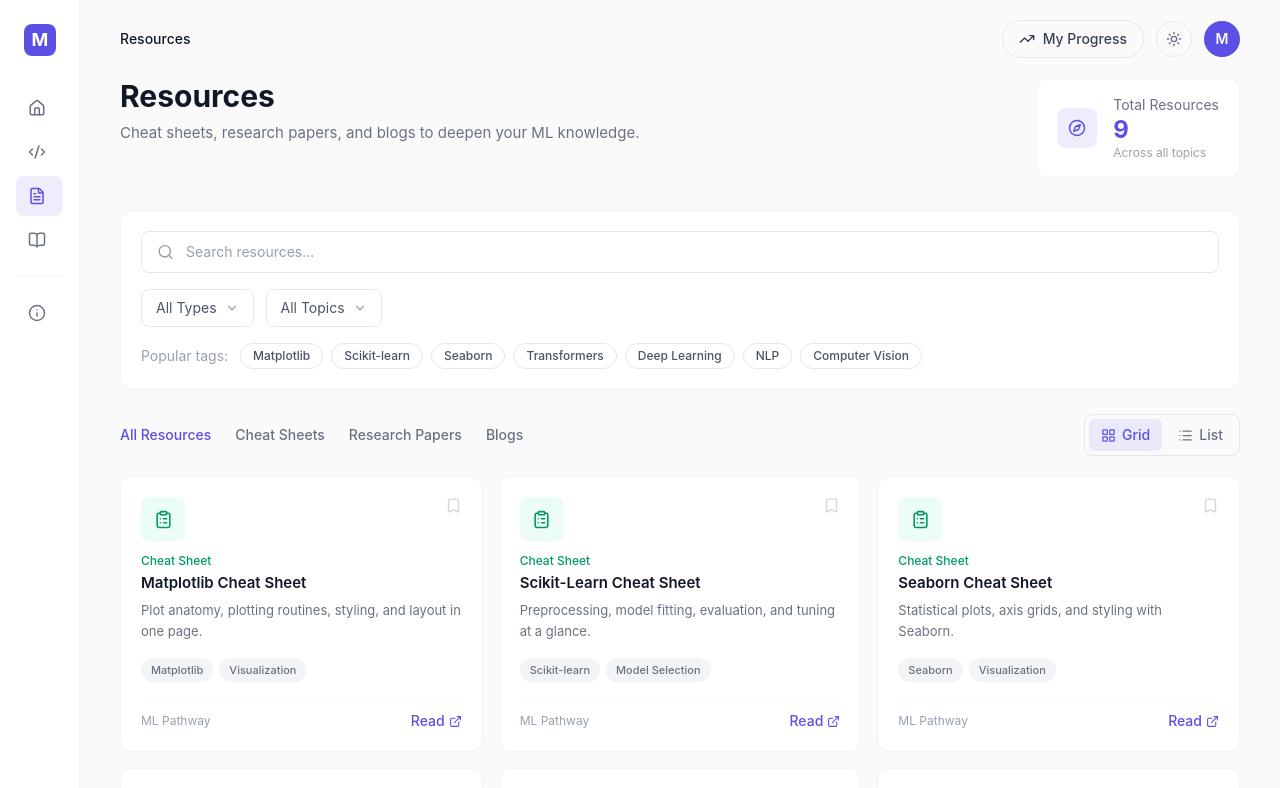
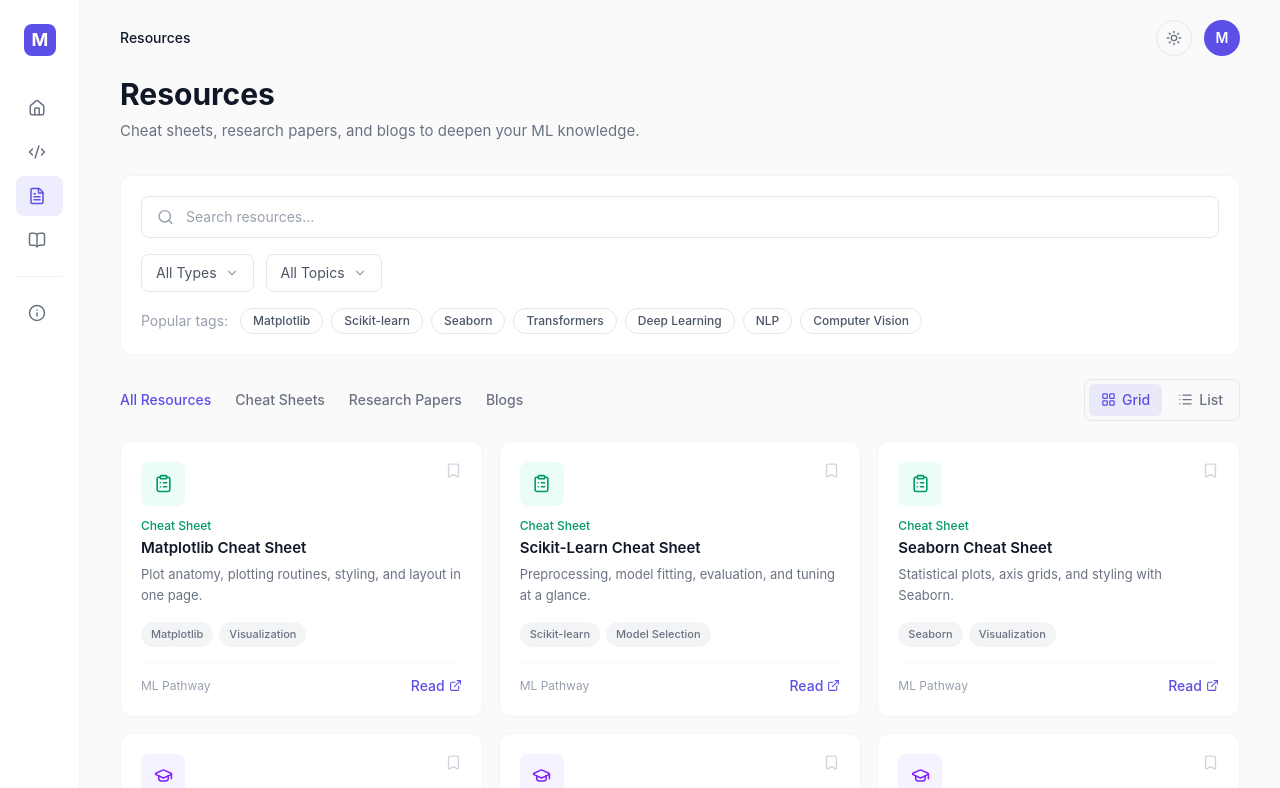
Before and after one commit to Marilyn-cc/ML-Pathway, a Next.js app: page /resources in a window 1280 px wide. Shown: the top 788 px of the page. Built offline with nearby package versions, Linux system fonts and the light colour scheme.

Commit message:
feat: simplify TopBar component in ResourcesPage and remove unused resource display

```diff
--- a/src/app/practice/page.tsx
+++ b/src/app/practice/page.tsx
@@ -300,7 +300,6 @@ function PracticeContent() {
             { label: "Practice", href: "/practice" },
             { label: "Notebooks" },
           ]}
-          showProgressButton
         />
 
         <main className="flex-1 px-6 lg:px-10 pb-12">
@@ -314,22 +313,6 @@ function PracticeContent() {
                 Learn by doing. Explore notebooks, solve problems, and build
                 real skills.
               </p>
-            </div>
-            <div className="flex items-center gap-4 rounded-xl border border-gray-100 dark:border-gray-800 bg-white dark:bg-gray-900 px-5 py-4 shrink-0">
-              <div className="flex h-10 w-10 items-center justify-center rounded-lg bg-brand/10 dark:bg-brand/20 text-brand">
-                <FileStack size={18} />
-              </div>
-              <div>
-                <p className="text-sm text-gray-500 dark:text-gray-400">
-                  Total Notebooks
-                </p>
-                <p className="text-2xl font-bold text-brand leading-tight">
-                  {NOTEBOOKS.length}
-                </p>
-                <p className="text-xs text-gray-400 dark:text-gray-500">
-                  Across all topics
-                </p>
-              </div>
             </div>
           </div>
 
--- a/src/app/resources/page.tsx
+++ b/src/app/resources/page.tsx
@@ -204,11 +204,7 @@ export default function ResourcesPage() {
       <Sidebar active="Resources" />
 
       <div className="flex-1 flex flex-col min-w-0">
-        <TopBar
-          mode="breadcrumb"
-          crumbs={[{ label: "Resources" }]}
-          showProgressButton
-        />
+        <TopBar mode="breadcrumb" crumbs={[{ label: "Resources" }]} />
 
         <main className="flex-1 px-6 lg:px-10 pb-12">
           {/* Header */}
@@ -221,22 +217,6 @@ export default function ResourcesPage() {
                 Cheat sheets, research papers, and blogs to deepen your ML
                 knowledge.
               </p>
-            </div>
-            <div className="flex items-center gap-4 rounded-xl border border-gray-100 dark:border-gray-800 bg-white dark:bg-gray-900 px-5 py-4 shrink-0">
-              <div className="flex h-10 w-10 items-center justify-center rounded-lg bg-brand/10 dark:bg-brand/20 text-brand">
-                <Compass size={18} />
-              </div>
-              <div>
-                <p className="text-sm text-gray-500 dark:text-gray-400">
-                  Total Resources
-                </p>
-                <p className="text-2xl font-bold text-brand leading-tight">
-                  {RESOURCES.length}
-                </p>
-                <p className="text-xs text-gray-400 dark:text-gray-500">
-                  Across all topics
-                </p>
-              </div>
             </div>
           </div>
 
```
